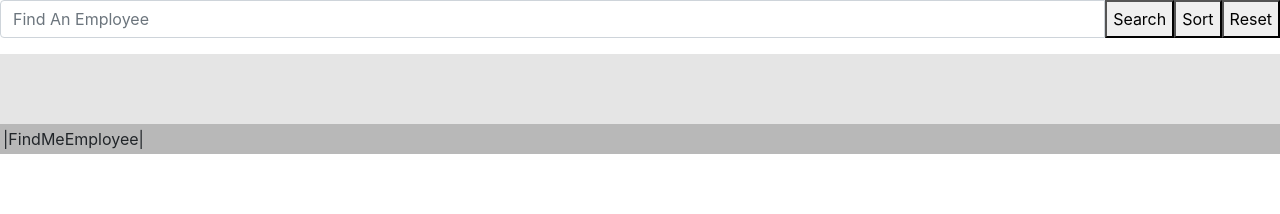
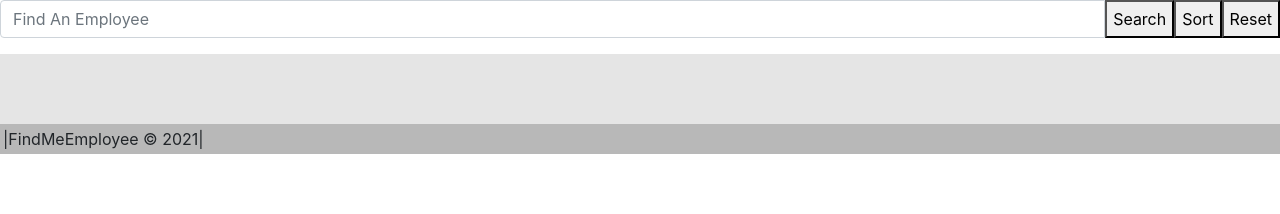
Before and after one commit to ffakih5/find-me-employee, a React (Create React App) app: page / in a window 1280 px wide. Shown: the top 214 px of the page. Built offline with nearby package versions, Linux system fonts and the light colour scheme.

Commit message:
edits to footer

```diff
--- a/src/components/Footer/index.js
+++ b/src/components/Footer/index.js
@@ -4,7 +4,7 @@ import "./style.css";
 function Footer() {
   return (
     <footer className="footer">
-      <span>|FindMeEmployee|</span>
+      <span>|FindMeEmployee &copy; 2021|</span>
     </footer>
   );
 }
```
